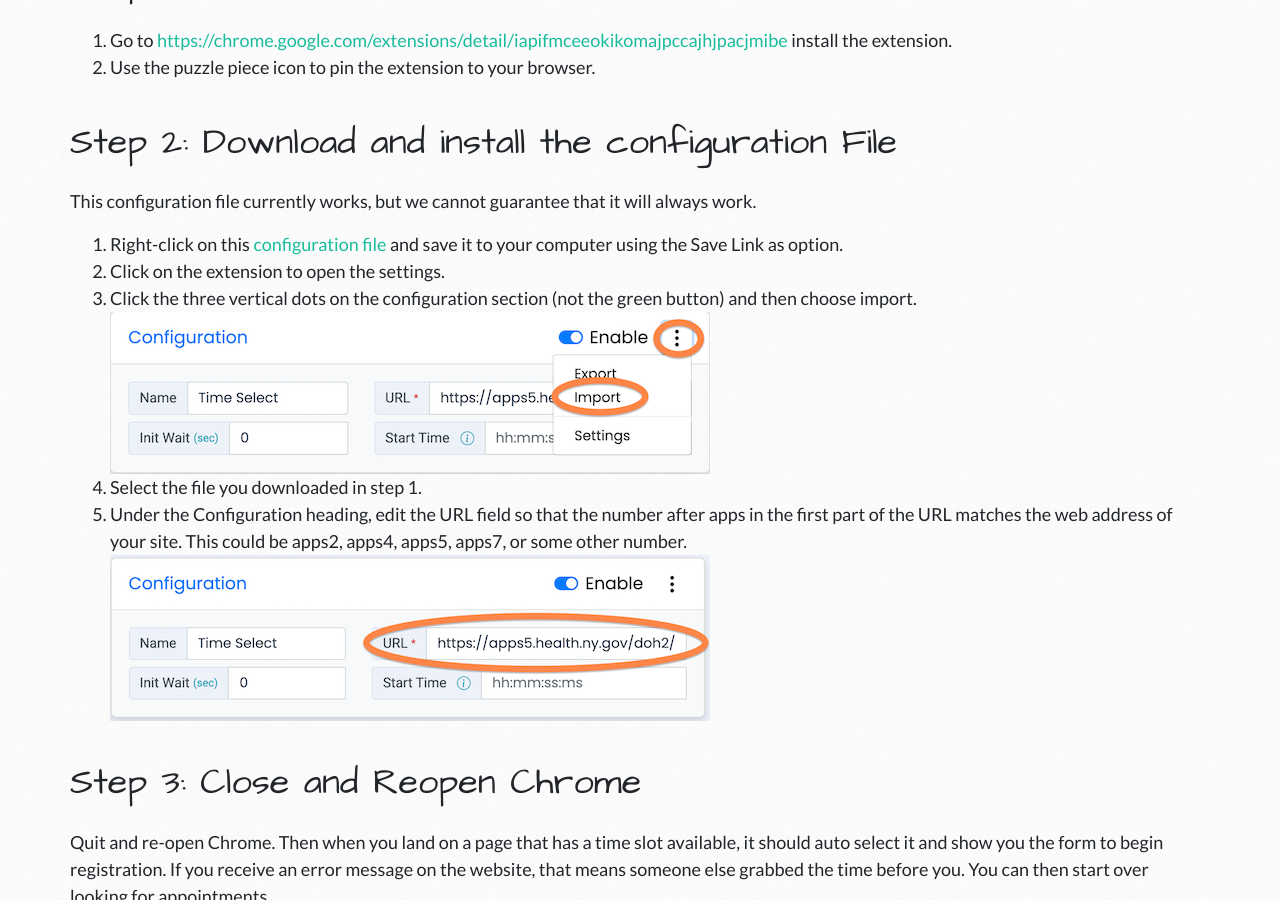
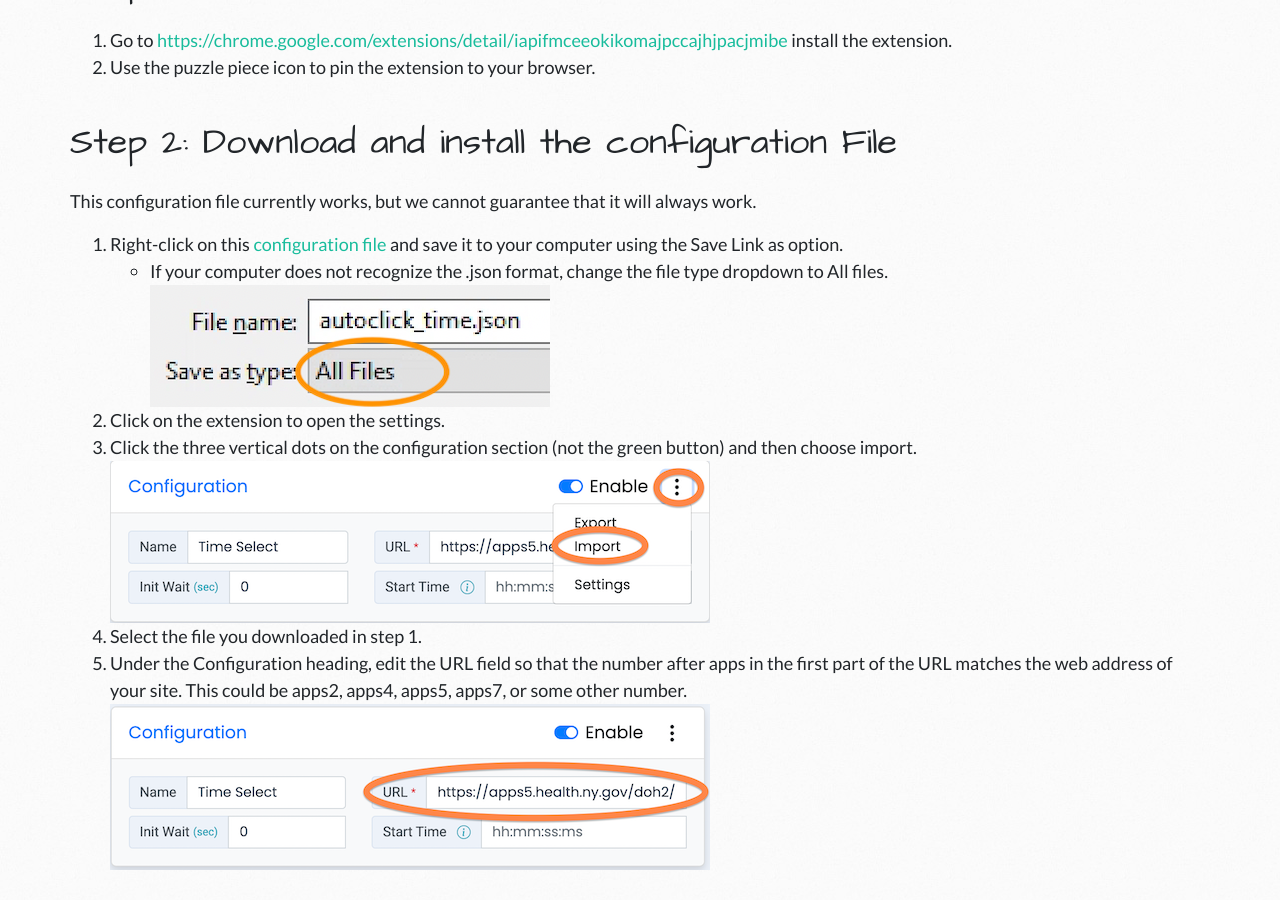
Before and after one commit to loganrath/dwap-main, a Jekyll site: the page built from autoclick.md, in a window 1280 px wide and 900 px high, scrolled down 648 px. Built offline with Jekyll 4.4.1, drawn with Linux system fonts in a browser that asks for light colours; nearby versions of some CDN libraries.

Commit message:
download

```diff
--- a/autoclick.md
+++ b/autoclick.md
@@ -15,6 +15,8 @@ The [Auto Click Auto Fill](https://chrome.google.com/extensions/detail/iapifmcee
 # Step 2: Download and install the configuration File
 This configuration file currently works, but we cannot guarantee that it will always work.
  1. Right-click on this [configuration file](https://raw.githubusercontent.com/loganrath/dwap-main/gh-pages/docs/autoclick_time.json){:target="_blank"} and save it to your computer using the Save Link as option.
+  - If your computer does not recognize the .json format, change the file type dropdown to All files.
+  ![Screenshot showing file type as all files](/assets/images/autoclick-download.png)
  2. Click on the extension to open the settings.
  3. Click the three vertical dots on the configuration section (not the green button) and then choose import.
  ![Screenshot showing installation](/assets/images/autoclick-import.png)
--- a/docs/autoclick_time.json
+++ /dev/null
@@ -1 +0,0 @@
-{"name":"Time Select","url":"https://apps5.health.ny.gov/doh2/applinks/cdmspr/2/dates","initWait":0,"startTime":"","enable":true,"batch":{"refresh":false,"repeat":0,"repeatInterval":0},"actions":[{"name":"","initWait":2,"elementFinder":"//input[@type=\"radio\"]","value":"ClickEvents::click","repeat":0,"repeatInterval":0,"addon":{"element":"","value":"","condition":"","valueExtractor":"","recheck":0,"recheckInterval":0,"recheckOption":"stop"}},{"name":"","initWait":0,"elementFinder":"//*[@id=\"content\"]/div[4]/div[2]/div[1]/div[1]/div[2]/fieldset[1]/button[2]","value":"ClickEvents::click","repeat":0,"repeatInterval":0,"addon":{"element":"","value":"","condition":"","valueExtractor":"","recheck":0,"recheckInterval":0,"recheckOption":"stop"}}],"loadType":"window","hotkey":"Ctrl + Shift + A","startType":"auto"}
```
Also changed, not shown: assets/images/autoclick-download.png (added), 2 other files.
